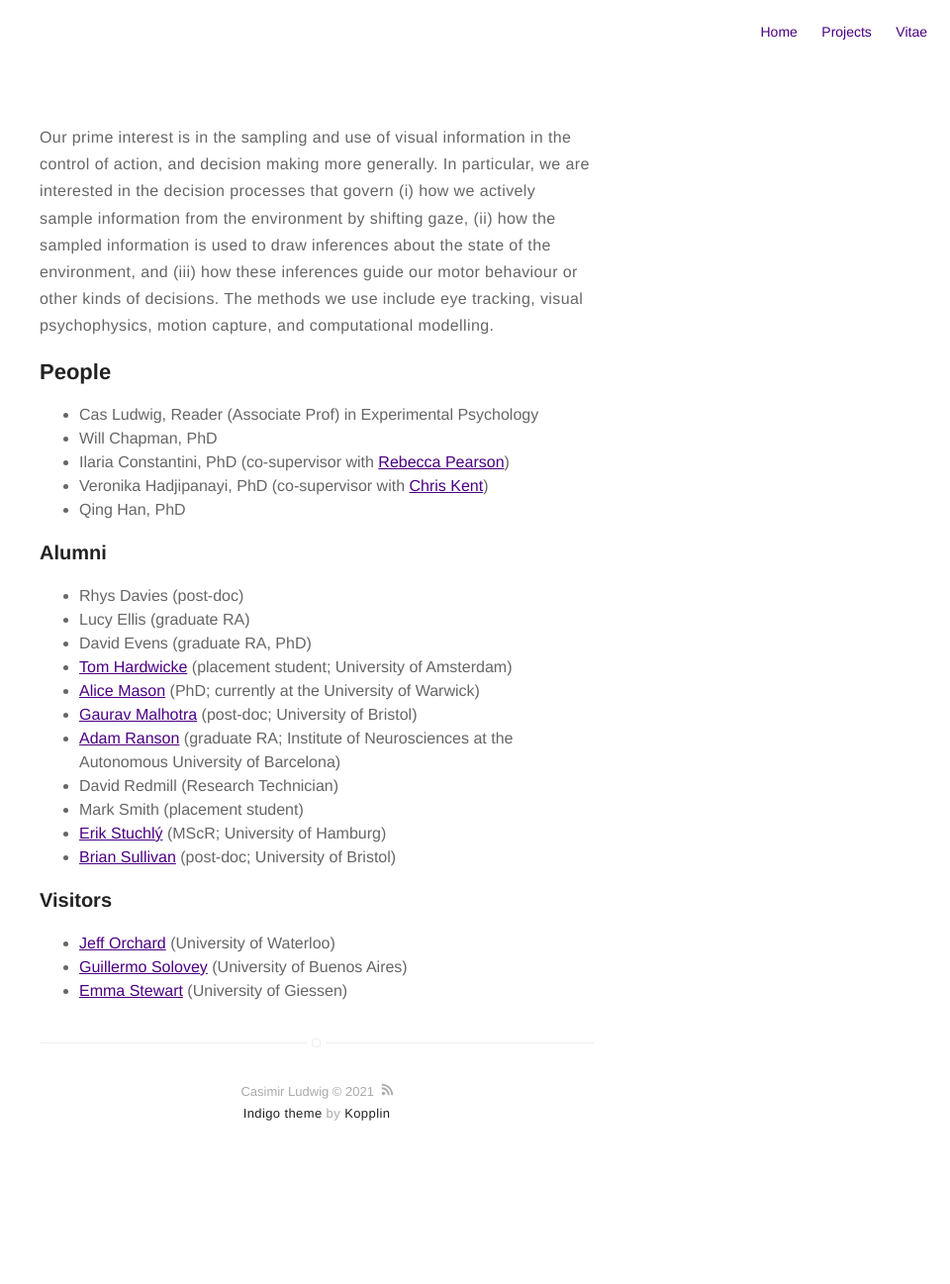
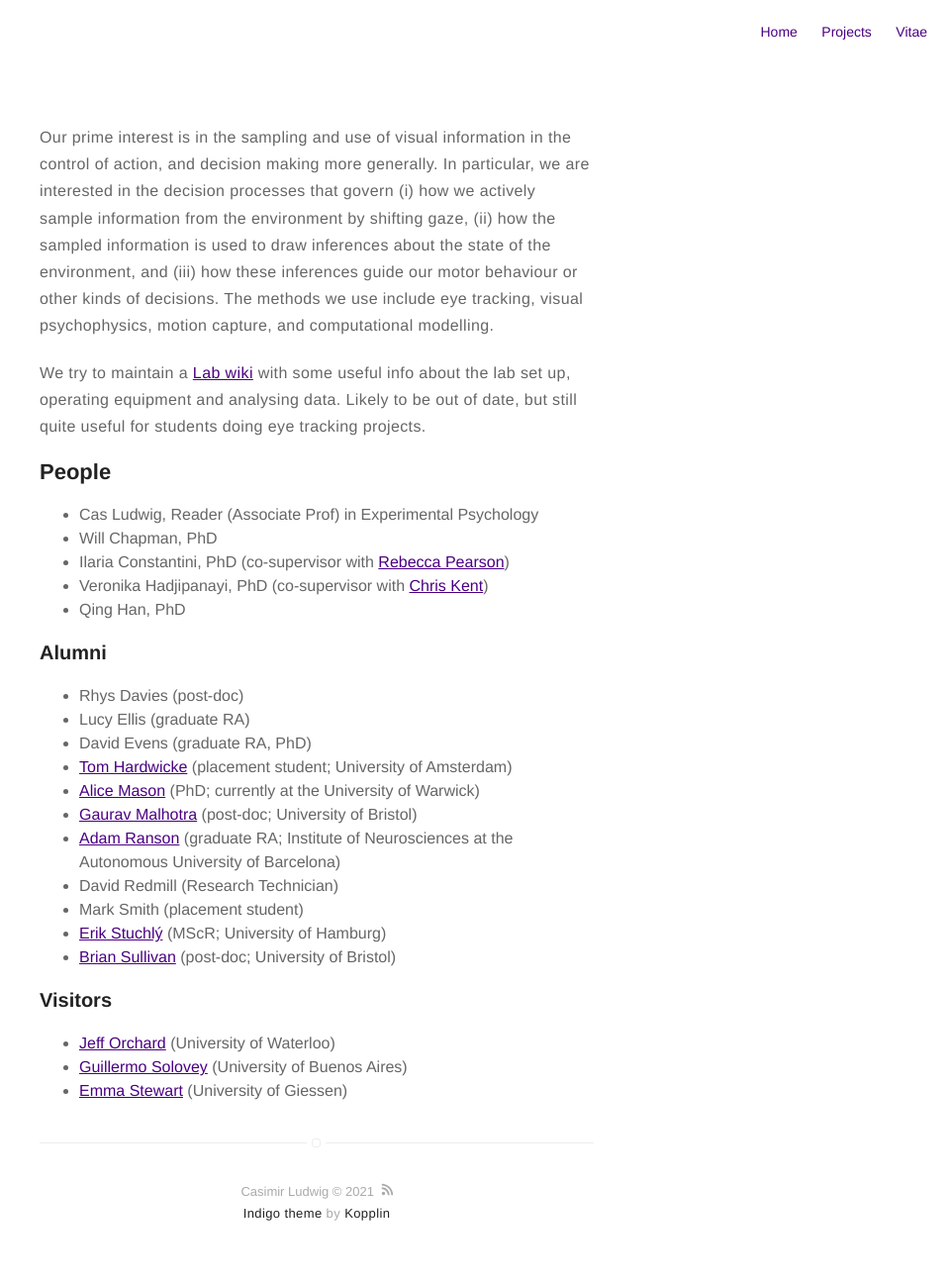
Before and after one commit to CasLudwig/CasLudwig.github.io, a Jekyll site: the page built from about.md, in a window 1280 px wide. Shown: the whole page at 99% size, without its empty margins (320-1280 px from the left). Built offline with Jekyll 4.4.1, drawn with Linux system fonts in a browser that asks for light colours; before the commit the page ends 1196 px from its top, so only the background shows below that.

Commit message:
Update about.md

```diff
--- a/about.md
+++ b/about.md
@@ -4,6 +4,8 @@ layout: page
 ---
 
 Our prime interest is in the sampling and use of visual information in the control of action, and decision making more generally. In particular, we are interested in the decision processes that govern (i) how we actively sample information from the environment by shifting gaze, (ii) how the sampled information is used to draw inferences about the state of the environment, and (iii) how these inferences guide our motor behaviour or other kinds of decisions. The methods we use include eye tracking, visual psychophysics, motion capture, and computational modelling.
+
+We try to maintain a [Lab wiki](https://github.com/CasLudwig/CasLudwig.github.io/wiki){:target="_blank"} with some useful info about the lab set up, operating equipment and analysing data. Likely to be out of date, but still quite useful for students doing eye tracking projects.
 
 ## People
 
```
